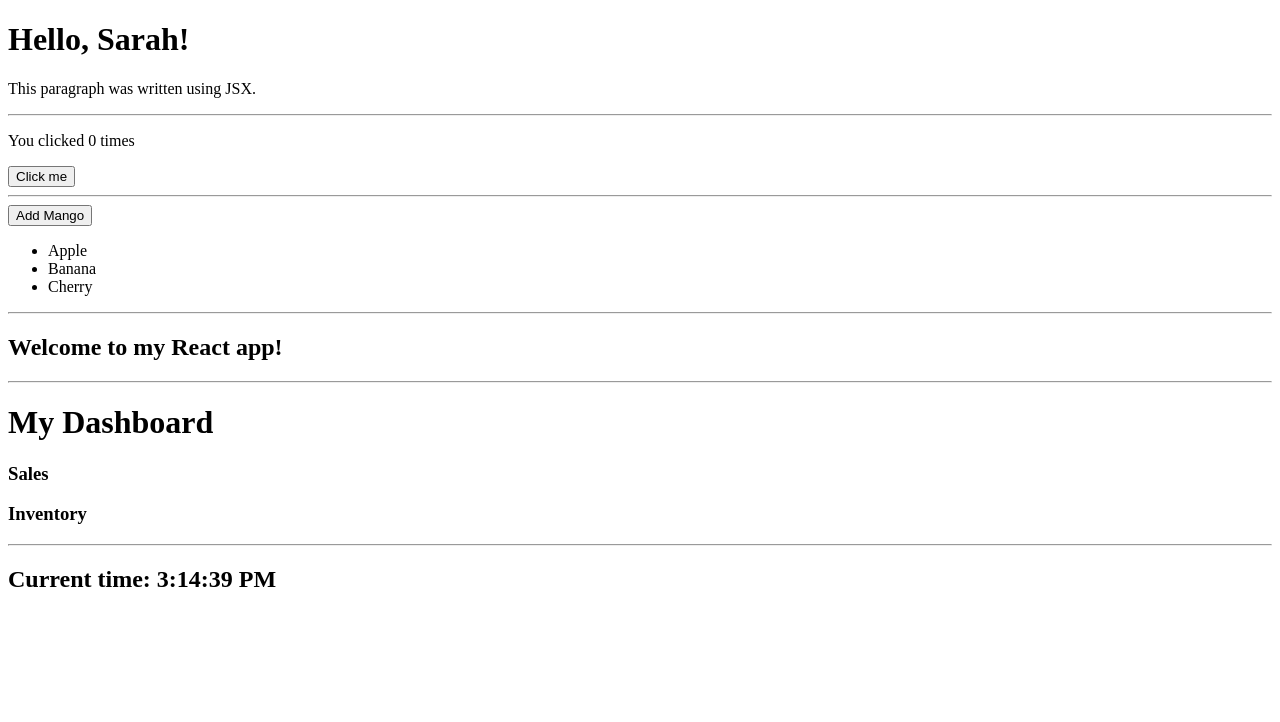
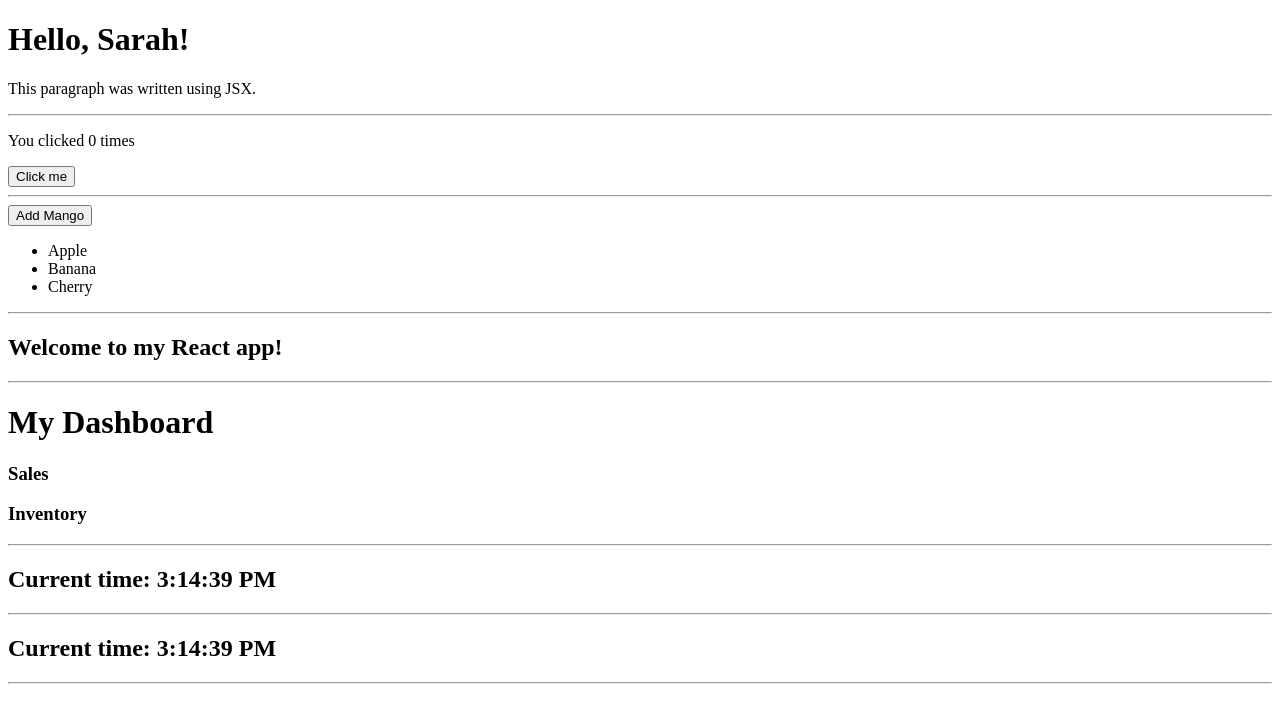
Before and after one commit to Hussnain-Nazir/react-fundamentals, a React (Vite) app in the folder Practice/: page / in a window 1280 px wide. Shown: the top 722 px of the page. Built offline with nearby package versions, Linux system fonts and the light colour scheme.

Commit message:
chore: updated App.jsx

```diff
--- a/Practice/src/App.jsx
+++ b/Practice/src/App.jsx
@@ -5,6 +5,7 @@ import FruitList from './components/reconciliation';
 import WelcomeMessage from './components/simple-component';
 import ParentPage from './components/parent-child';
 import Clock from './components/lifecycle-methods';
+import HooksClock from './components/useeffect-lifecycle';
 
 function App() {
   return (
@@ -20,6 +21,9 @@ function App() {
       <ParentPage />
       <hr />
       <Clock />
+      <hr />
+      <HooksClock />
+      <hr />
     </div>
   );
 }
--- a/Practice/src/components/useeffect-lifecycle.jsx
+++ b/Practice/src/components/useeffect-lifecycle.jsx
@@ -2,7 +2,7 @@
 
 import React, { useState, useEffect } from 'react';
 
-function Clock() {
+function HooksClock() {
   const [time, setTime] = useState(new Date().toLocaleTimeString());
 
   useEffect(() => {
@@ -18,4 +18,4 @@ function Clock() {
   return <h2>Current time: {time}</h2>;
 }
 
-export default Clock;
+export default HooksClock;
```
